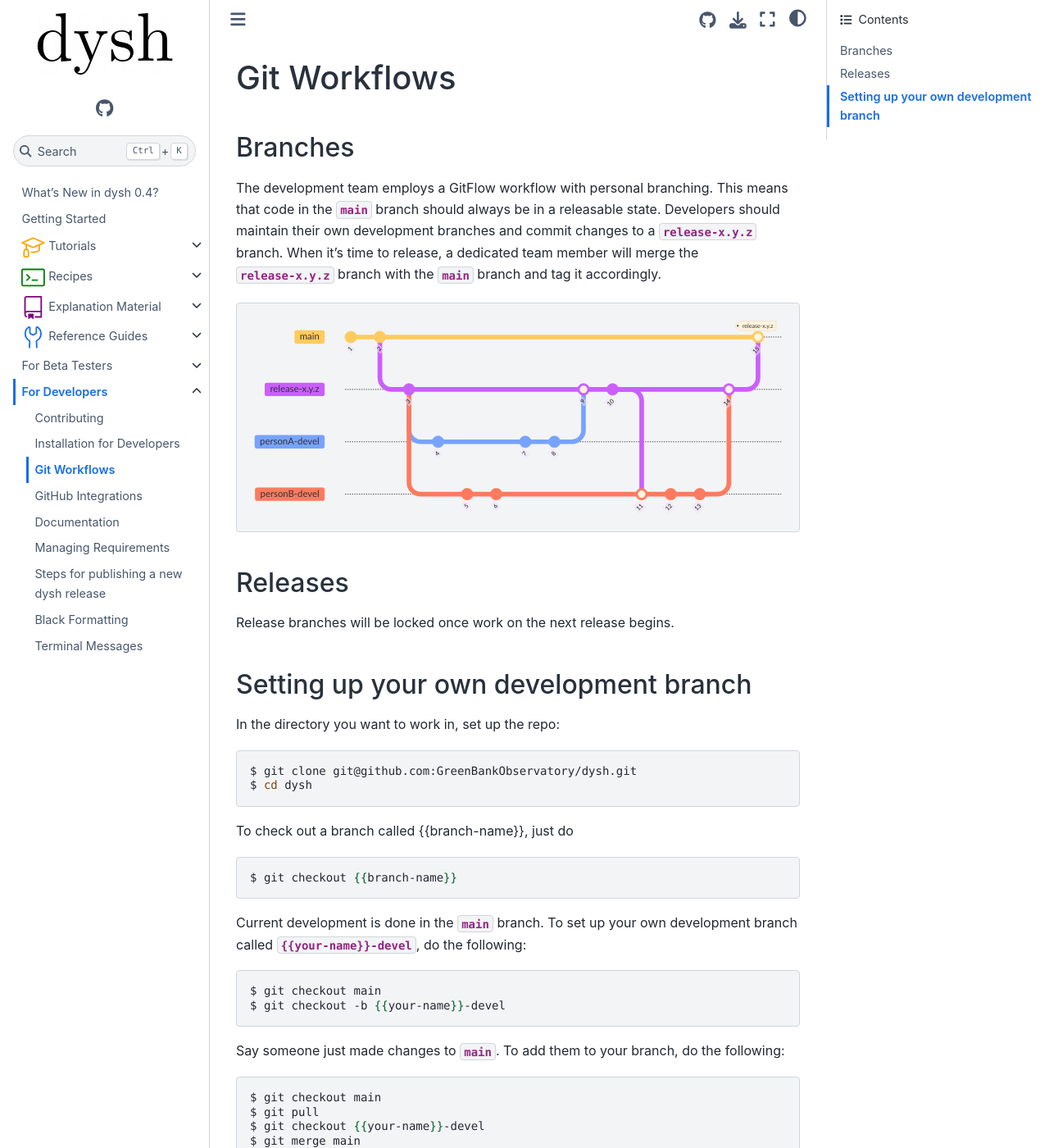
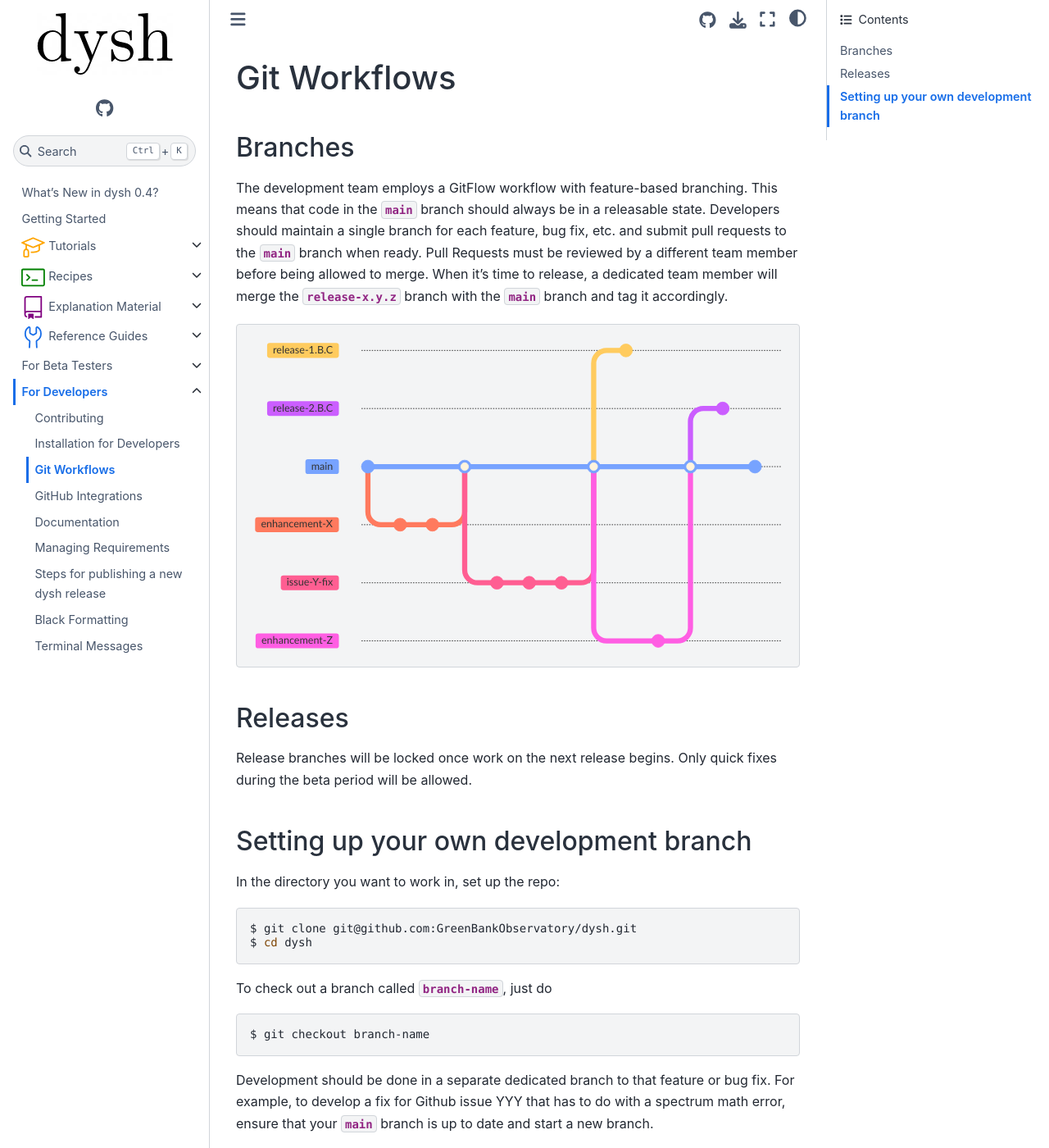
Before and after one commit to GreenBankObservatory/dysh, a Sphinx documentation site: the page built from docs/source/for_developers/git_workflows.rst, in a window 1280 px wide and 1400 px high. Shown: the whole window at 82% size. Built offline with Sphinx 7.4.7 and the Sphinx Book theme 1.1.4, drawn with Linux system fonts in a browser that asks for light colours; pages that are not in the unit, such as notebooks, are missing from menus; some of the changed text lies outside the part shown.

Commit message:
git_workflows update

```diff
--- a/docs/source/for_developers/git_workflows.rst
+++ b/docs/source/for_developers/git_workflows.rst
@@ -5,42 +5,58 @@
 Branches
 ========
 
-The development team employs a GitFlow workflow with personal branching. This means that code in the `main` branch should always be in a releasable state. Developers should maintain their own development branches and commit changes to a `release-x.y.z` branch. When it's time to release, a dedicated team member will merge the `release-x.y.z` branch with the `main` branch and tag it accordingly.
+The development team employs a GitFlow workflow with feature-based branching.
+This means that code in the `main` branch should always be in a releasable state.
+Developers should maintain a single branch for each feature, bug fix, etc. and submit pull requests to the `main` branch when ready.
+Pull Requests must be reviewed by a different team member before being allowed to merge.
+When it's time to release, a dedicated team member will merge the `release-x.y.z` branch with the `main` branch and tag it accordingly.
 
 .. mermaid::
 
-    %%{init: { 'theme': 'base' } }%%
+    ---
+    config:
+        logLevel: 'debug'
+        theme: 'base'
+        gitGraph:
+            showCommitLabel: false
+            mainBranchOrder: 2
+    ---
+
 
     gitGraph
         commit id: "1"
+        branch enhancement-X order: 3
+        checkout enhancement-X
         commit id: "2"
-        branch release-x.y.z order: 1
         commit id: "3"
-        branch personB-devel order: 3
-        branch personA-devel order: 2
+        checkout main
+        merge enhancement-X
+        branch issue-Y-fix  order: 4
+        checkout issue-Y-fix
         commit id: "4"
-        checkout personB-devel
         commit id: "5"
         commit id: "6"
-        checkout personA-devel
+        checkout main
+        merge issue-Y-fix
+        branch release-1.B.C  order: 0
+        checkout release-1.B.C
         commit id: "7"
+        checkout main
+        branch enhancement-Z order: 5
+        checkout enhancement-Z
         commit id: "8"
-        checkout release-x.y.z
-        merge personA-devel id: "9"
+        checkout main
+        merge enhancement-Z
+        branch release-2.B.C order:1
+        checkout release-2.B.C
+        commit id: "9"
+        checkout main
         commit id: "10"
-        checkout personB-devel
-        merge release-x.y.z id: "11"
-        commit id: "12"
-        commit id: "13"
-        checkout release-x.y.z
-        merge personB-devel id: "14"
-        checkout main
-        merge release-x.y.z  id: "15" tag: "release-x.y.z"
 
 Releases
 ========
 
-Release branches will be locked once work on the next release begins.
+Release branches will be locked once work on the next release begins. Only quick fixes during the beta period will be allowed.
 
 Setting up your own development branch
 ======================================
@@ -52,18 +68,20 @@
     $ git clone git@github.com:GreenBankObservatory/dysh.git
     $ cd dysh
 
-To check out a branch called {{branch-name}}, just do
+To check out a branch called `branch-name`, just do
 
 .. code-block:: bash
 
-    $ git checkout {{branch-name}}
+    $ git checkout branch-name
 
-Current development is done in the `main` branch. To set up your own development branch called `{{your-name}}-devel`, do the following:
+Development should be done in a separate dedicated branch to that feature or bug fix.
+For example, to develop a fix for Github issue YYY that has to do with a spectrum math error, ensure that your `main` branch is up to date and start a new branch.
 
 .. code-block:: bash
 
     $ git checkout main
-    $ git checkout -b {{your-name}}-devel
+    $ git pull
+    $ git checkout -b YYY-spectrum-math-fix
 
 Say someone just made changes to `main`. To add them to your branch, do the following:
 
@@ -71,10 +89,12 @@
 
     $ git checkout main
     $ git pull
-    $ git checkout {{your-name}}-devel
+    $ git checkout YYY-spectrum-math-fix
     $ git merge main
 
-Now make and activate a python virtual environment so your work doesn't impede or break other concurrent projects. Whenever you do some work, make sure you are in your own development branch. When you are ready to merge changes made by other developers into your own branch,
+
+Whenever you do some work, make sure you are in your separate development branch.
+When you are ready to merge changes made by other developers into your own branch,
 
 When you are ready to commit changes, review what's been changed with
 
@@ -95,6 +115,6 @@
     $ git commit -m "this is my commit message"
     $ git push
 
-The first time you run this, it will give a command about setting the origin upstream. Simply copy and run that command. Users of GitHub Desktop can also achieve all of these above steps using the app interface. Next, go to the `dysh GitHub page <https://github.com/GreenBankObservatory/dysh/>`_ and submit a pull request.
+The first time you run this, it will give a command about setting the origin upstream. Simply copy and run that command. Users of GitHub Desktop can also achieve all of these above steps using the app interface. Next, go to the `dysh GitHub page <https://github.com/GreenBankObservatory/dysh/>`_ and submit a pull request to the `main` branch.
 
 Now follow the steps in the next page to set up more integrations.
```
Also changed, not shown: other parts of docs/source/for_developers/git_workflows.rst (+1 -1 lines).
